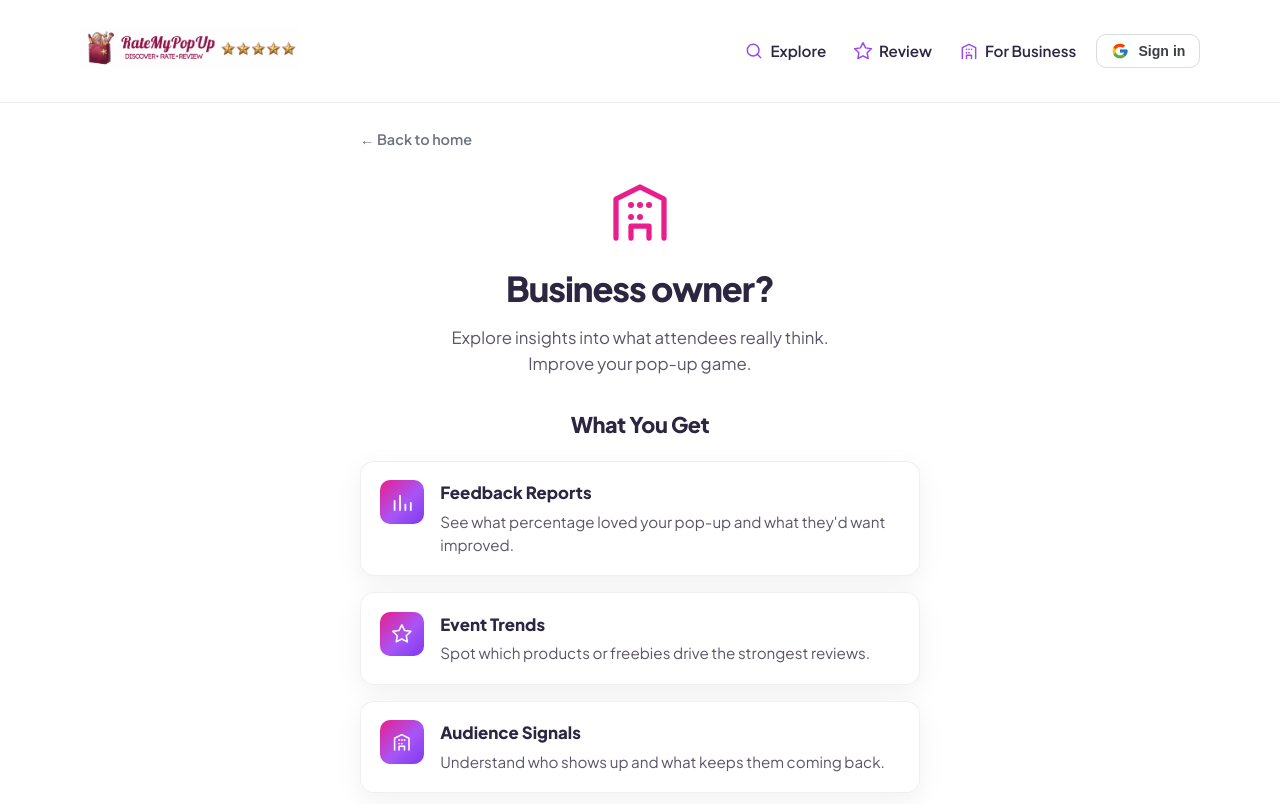
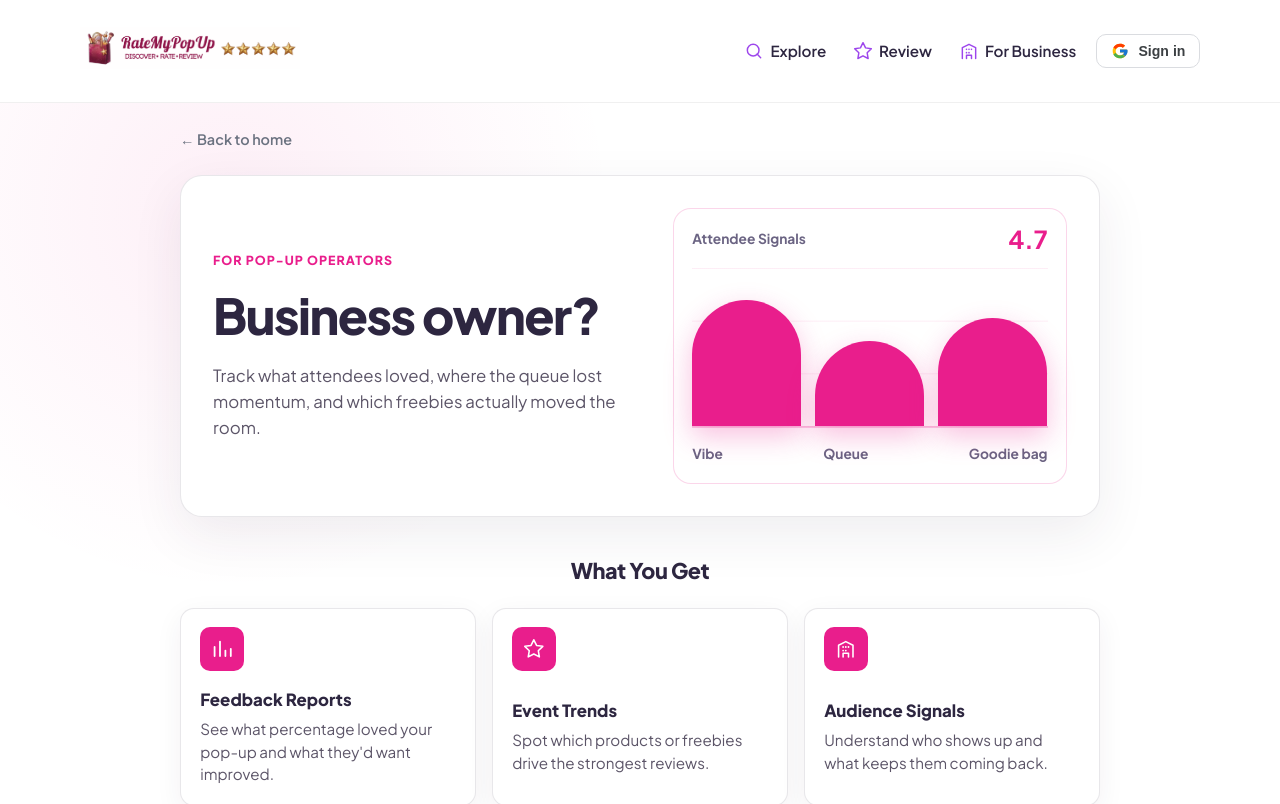
Before and after one commit to K1-AF/RateMyPopUp, a React (Vite) app in the folder frontend/: page /business in a window 1280 px wide. Shown: the top 804 px of the page. Built offline with nearby package versions, Linux system fonts and the light colour scheme; no server answers.

Commit message:
business page chart

```diff
--- a/frontend/src/pages/BusinessPage.css
+++ b/frontend/src/pages/BusinessPage.css
@@ -1,14 +1,16 @@
-/* Business landing — claim company, search, benefits */
+/* Business landing — contact + benefits */
 
 .business-page {
   flex: 1;
   width: 100%;
-  padding: 1.5rem 1.25rem 3.5rem;
-  background: #ffffff;
+  padding: 1.5rem 1.25rem 4rem;
+  background:
+    radial-gradient(circle at 18% 12%, rgba(233, 30, 140, 0.07), transparent 24rem),
+    #ffffff;
 }
 
 .business-page__inner {
-  max-width: 560px;
+  max-width: 920px;
   margin: 0 auto;
 }
 
@@ -32,61 +34,145 @@
 }
 
 .business-hero {
-  text-align: center;
-  margin-bottom: 2rem;
+  display: grid;
+  gap: 1.5rem;
+  align-items: center;
+  margin-bottom: 2.4rem;
+  padding: 1.5rem;
+  border: 1px solid rgba(92, 85, 104, 0.14);
+  border-radius: 22px;
+  background: #fff;
+  box-shadow: 0 18px 52px rgba(45, 38, 64, 0.08);
 }
 
-.business-hero__icon-wrap {
-  display: flex;
-  justify-content: center;
-  margin-bottom: 1rem;
+.business-hero__copy {
+  min-width: 0;
 }
 
-.business-hero__icon {
-  width: 4.5rem;
-  height: 4.5rem;
+.business-hero__eyebrow {
+  margin: 0 0 0.55rem;
   color: #e91e8c;
-  stroke-width: 1.5;
+  font-size: 0.78rem;
+  font-weight: 800;
+  letter-spacing: 0.08em;
+  text-transform: uppercase;
 }
 
 .business-hero__title {
   margin: 0 0 0.65rem;
-  font-size: clamp(1.75rem, 4.5vw, 2.15rem);
+  font-size: clamp(2rem, 5vw, 3.1rem);
   font-weight: 800;
   letter-spacing: -0.03em;
   color: var(--text-dark, #2d2640);
 }
 
 .business-hero__lead {
-  margin: 0 auto;
-  max-width: 26rem;
+  margin: 0;
+  max-width: 32rem;
   font-size: 1.05rem;
   line-height: 1.55;
   color: var(--text-muted, #5c5568);
 }
 
+.business-chart {
+  min-height: 17rem;
+  display: grid;
+  grid-template-rows: auto 1fr auto;
+  gap: 1rem;
+  padding: 1.15rem;
+  border: 1px solid rgba(233, 30, 140, 0.18);
+  border-radius: 18px;
+  background: #fff;
+}
+
+.business-chart__header,
+.business-chart__legend {
+  display: flex;
+  justify-content: space-between;
+  align-items: center;
+  gap: 0.75rem;
+}
+
+.business-chart__header span,
+.business-chart__legend {
+  color: #6b6483;
+  font-size: 0.86rem;
+  font-weight: 700;
+}
+
+.business-chart__header strong {
+  color: #e91e8c;
+  font-size: 1.55rem;
+  line-height: 1;
+}
+
+.business-chart__bars {
+  display: grid;
+  grid-template-columns: repeat(3, 1fr);
+  align-items: end;
+  gap: 0.85rem;
+  min-height: 10rem;
+  padding: 0.75rem 0 0;
+  border-bottom: 2px solid rgba(233, 30, 140, 0.22);
+  background:
+    linear-gradient(rgba(233, 30, 140, 0.08) 1px, transparent 1px) 0 0 / 100% 33.33%;
+}
+
+.business-chart__bar {
+  display: block;
+  border-radius: 999px 999px 10px 10px;
+  background: var(--brand-pink, #e91e8c);
+  box-shadow: 0 10px 28px rgba(233, 30, 140, 0.28);
+  transform-origin: bottom;
+  animation: businessBarRise 900ms cubic-bezier(0.16, 1, 0.3, 1) both;
+}
+
+.business-chart__bar--vibe {
+  height: 86%;
+}
+
+.business-chart__bar--queue {
+  height: 58%;
+  animation-delay: 120ms;
+}
+
+.business-chart__bar--goodie {
+  height: 74%;
+  animation-delay: 240ms;
+}
+
 .business-contact {
-  margin: 2.4rem 0 0;
+  margin: 2.75rem 0 0;
   text-align: center;
   font-size: 1.25rem;
   font-weight: 600;
   color: var(--text-muted, #5c5568);
 }
 
-.business-contact a {
-  color: #e91e8c;
+.business-contact__button {
+  display: inline-flex;
+  align-items: center;
+  justify-content: center;
+  margin-top: 0.75rem;
+  padding: 0.85rem 1.35rem;
+  border-radius: 999px;
+  background: #e91e8c;
+  color: #fff;
   font-weight: 800;
   text-decoration: none;
+  box-shadow: 0 8px 26px rgba(233, 30, 140, 0.32);
+  transition: transform 0.15s ease, box-shadow 0.15s ease, background 0.15s ease;
 }
 
-.business-contact a:hover {
-  text-decoration: underline;
+.business-contact__button:hover {
+  transform: translateY(-1px);
+  background: #d9157e;
+  box-shadow: 0 10px 30px rgba(233, 30, 140, 0.42);
 }
 
-.business-contact a:focus-visible {
-  outline: 2px solid #7c3aed;
-  outline-offset: 2px;
-  border-radius: 4px;
+.business-contact__button:focus-visible {
+  outline: 2px solid #be185d;
+  outline-offset: 3px;
 }
 
 /* What you get */
@@ -104,20 +190,19 @@
   margin: 0;
   padding: 0;
   list-style: none;
-  display: flex;
-  flex-direction: column;
+  display: grid;
+  grid-template-columns: repeat(auto-fit, minmax(240px, 1fr));
   gap: 1rem;
 }
 
 .business-card {
-  display: flex;
+  display: grid;
   gap: 1rem;
-  align-items: flex-start;
   padding: 1.15rem 1.2rem;
   background: #fff;
   border-radius: 14px;
-  border: 1px solid rgba(0, 0, 0, 0.06);
-  box-shadow: 0 8px 28px rgba(0, 0, 0, 0.06);
+  border: 1px solid rgba(92, 85, 104, 0.14);
+  box-shadow: 0 8px 28px rgba(45, 38, 64, 0.06);
 }
 
 .business-card__icon {
@@ -128,12 +213,7 @@
   width: 2.75rem;
   height: 2.75rem;
   border-radius: 10px;
-  background: linear-gradient(
-    135deg,
-    #e91e8c 0%,
-    #a855f7 55%,
-    #7c3aed 100%
-  );
+  background: #e91e8c;
   color: #fff;
 }
 
@@ -159,3 +239,27 @@
   line-height: 1.5;
   color: var(--text-muted, #5c5568);
 }
+
+@keyframes businessBarRise {
+  from {
+    opacity: 0;
+    transform: scaleY(0.2);
+  }
+  to {
+    opacity: 1;
+    transform: scaleY(1);
+  }
+}
+
+@media (min-width: 760px) {
+  .business-hero {
+    grid-template-columns: 1.05fr 0.95fr;
+    padding: 2rem;
+  }
+}
+
+@media (prefers-reduced-motion: reduce) {
+  .business-chart__bar {
+    animation: none;
+  }
+}
--- a/frontend/src/pages/BusinessPage.jsx
+++ b/frontend/src/pages/BusinessPage.jsx
@@ -48,13 +48,31 @@ export default function BusinessPage() {
         </Link>
 
         <header className="business-hero">
-          <div className="business-hero__icon-wrap" aria-hidden>
-            <IconBuilding className="business-hero__icon" ariaHidden />
+          <div className="business-hero__copy">
+            <p className="business-hero__eyebrow">For pop-up operators</p>
+            <h1 className="business-hero__title">Business owner?</h1>
+            <p className="business-hero__lead">
+              Track what attendees loved, where the queue lost momentum, and
+              which freebies actually moved the room.
+            </p>
           </div>
-          <h1 className="business-hero__title">Business owner?</h1>
-          <p className="business-hero__lead">
-            Explore insights into what attendees really think. Improve your pop-up game.
-          </p>
+
+          <div className="business-chart" aria-label="Example pop-up insight chart">
+            <div className="business-chart__header">
+              <span>Attendee Signals</span>
+              <strong>4.7</strong>
+            </div>
+            <div className="business-chart__bars" aria-hidden>
+              <span className="business-chart__bar business-chart__bar--vibe" />
+              <span className="business-chart__bar business-chart__bar--queue" />
+              <span className="business-chart__bar business-chart__bar--goodie" />
+            </div>
+            <div className="business-chart__legend" aria-hidden>
+              <span>Vibe</span>
+              <span>Queue</span>
+              <span>Goodie bag</span>
+            </div>
+          </div>
         </header>
 
         <section className="business-benefits" aria-labelledby="business-benefits-heading">
@@ -81,7 +99,9 @@ export default function BusinessPage() {
 
         <p className="business-contact">
           Contact us -{' '}
-          <a href="mailto:ratemypopup@gmail.com">ratemypopup@gmail.com</a>
+          <a className="business-contact__button" href="mailto:ratemypopup@gmail.com">
+            ratemypopup@gmail.com
+          </a>
         </p>
       </div>
     </div>
```
